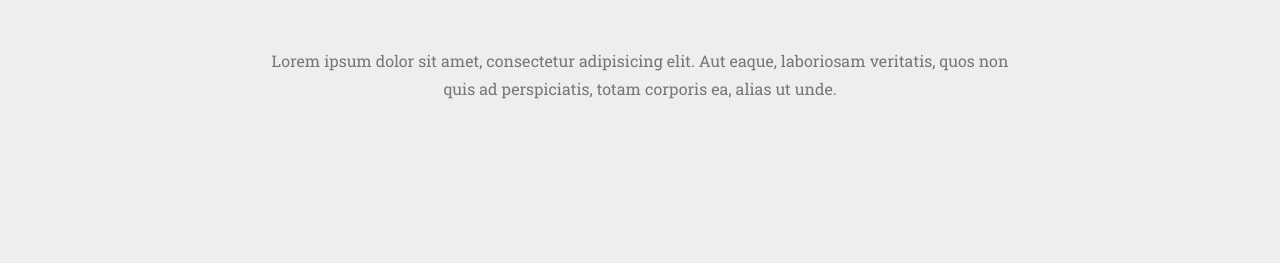
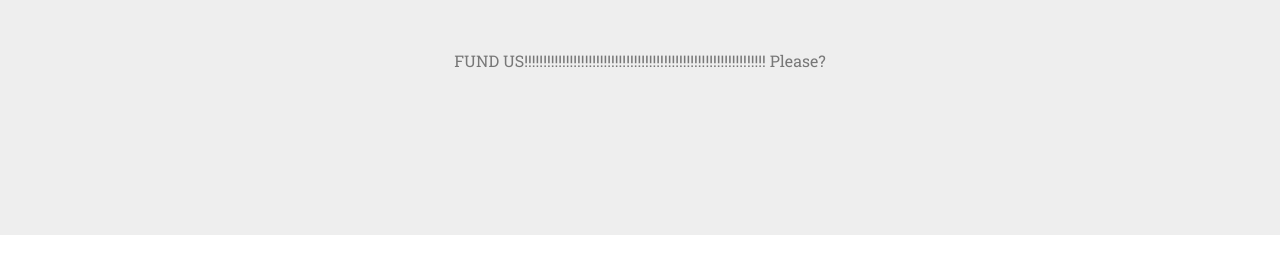
Before and after one commit to HarveyBrezinaConniffe/harveybrezinaconniffe.github.io, a website: page index.html in a window 1280 px wide. Shown: the part 2315-2578 px from the top of the page. After the commit the page ends 2550 px from the top, so only its background shows below. Drawn offline with nearby package versions, Linux system fonts and the light colour scheme; a web font is replaced by a local one.

Commit message:
Commit 2git pushgit pushgit push./df

```diff
--- a/index.html
+++ b/index.html
@@ -172,7 +172,7 @@
             </div>
             <div class="row">
                 <div class="col-lg-8 col-lg-offset-2 text-center">
-                    <p class="large text-muted">Lorem ipsum dolor sit amet, consectetur adipisicing elit. Aut eaque, laboriosam veritatis, quos non quis ad perspiciatis, totam corporis ea, alias ut unde.</p>
+                    <p class="large text-muted">FUND US!!!!!!!!!!!!!!!!!!!!!!!!!!!!!!!!!!!!!!!!!!!!!!!!!!!!!!!!!!!!!!!! Please?</p>
                 </div>
             </div>
         </div>
```
